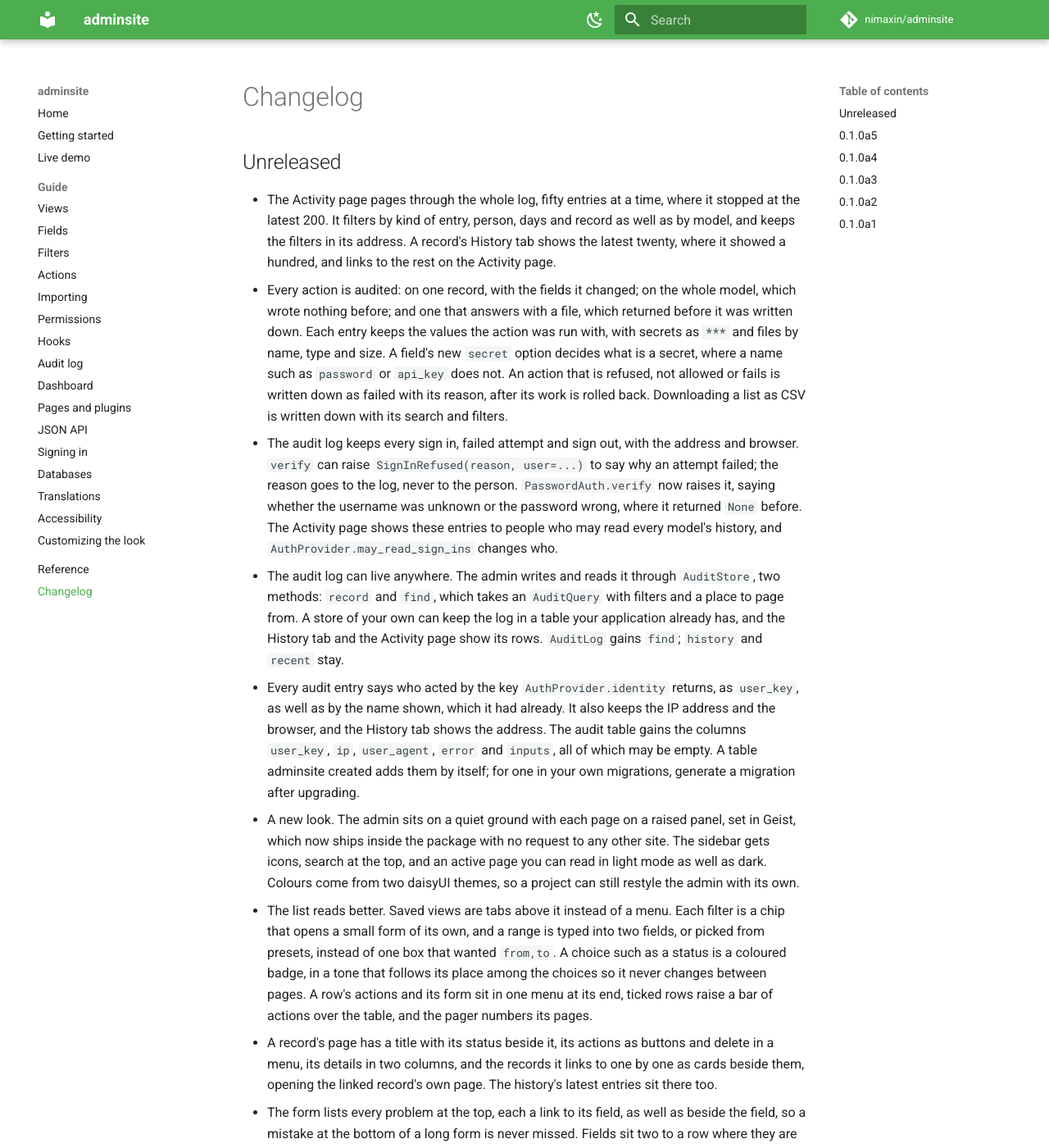
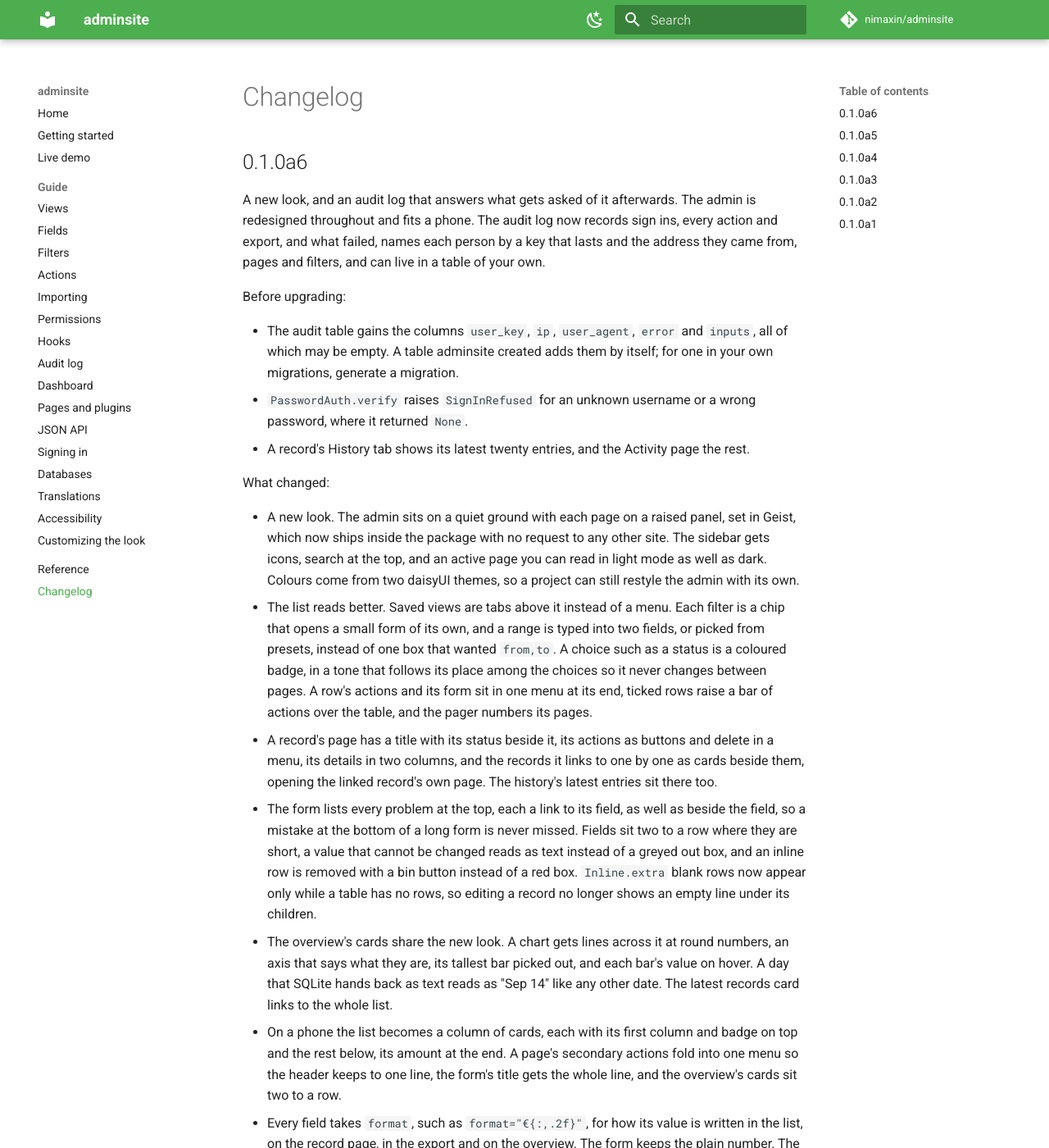
Before and after one commit to nimaxin/adminsite, an MkDocs documentation site: the page built from docs/changelog.md, in a window 1280 px wide and 1400 px high. Shown: the whole window at 82% size. Built offline with MkDocs 1.6.1 and Material for MkDocs 9.7.7, drawn with Linux system fonts in a browser that asks for light colours; comment, search, counter and statistics services are not loaded; some of the changed text lies outside the part shown.

Commit message:
release: 0.1.0a6

````diff
--- a/CHANGELOG.md
+++ b/CHANGELOG.md
@@ -1,33 +1,23 @@
 # Changelog
 
-## Unreleased
+## 0.1.0a6
 
-- The Activity page pages through the whole log, fifty entries at a time, where it stopped at the
-  latest 200. It filters by kind of entry, person, days and record as well as by model, and keeps
-  the filters in its address. A record's History tab shows the latest twenty, where it showed a
-  hundred, and links to the rest on the Activity page.
-- Every action is audited: on one record, with the fields it changed; on the whole model, which
-  wrote nothing before; and one that answers with a file, which returned before it was written
-  down. Each entry keeps the values the action was run with, with secrets as `***` and files by
-  name, type and size. A field's new `secret` option decides what is a secret, where a name such
-  as `password` or `api_key` does not. An action that is refused, not allowed or fails is written
-  down as failed with its reason, after its work is rolled back. Downloading a list as CSV is
-  written down with its search and filters.
-- The audit log keeps every sign in, failed attempt and sign out, with the address and browser.
-  `verify` can raise `SignInRefused(reason, user=...)` to say why an attempt failed; the reason
-  goes to the log, never to the person. `PasswordAuth.verify` now raises it, saying whether the
-  username was unknown or the password wrong, where it returned `None` before. The Activity page
-  shows these entries to people who may read every model's history, and
-  `AuthProvider.may_read_sign_ins` changes who.
-- The audit log can live anywhere. The admin writes and reads it through `AuditStore`, two
-  methods: `record` and `find`, which takes an `AuditQuery` with filters and a place to page from.
-  A store of your own can keep the log in a table your application already has, and the History
-  tab and the Activity page show its rows. `AuditLog` gains `find`; `history` and `recent` stay.
-- Every audit entry says who acted by the key `AuthProvider.identity` returns, as `user_key`, as
-  well as by the name shown, which it had already. It also keeps the IP address and the browser,
-  and the History tab shows the address. The audit table gains the columns `user_key`, `ip`,
-  `user_agent`, `error` and `inputs`, all of which may be empty. A table adminsite created adds
-  them by itself; for one in your own migrations, generate a migration after upgrading.
+A new look, and an audit log that answers what gets asked of it afterwards. The admin is
+redesigned throughout and fits a phone. The audit log now records sign ins, every action and
+export, and what failed, names each person by a key that lasts and the address they came from,
+pages and filters, and can live in a table of your own.
+
+Before upgrading:
+
+- The audit table gains the columns `user_key`, `ip`, `user_agent`, `error` and `inputs`, all of
+  which may be empty. A table adminsite created adds them by itself; for one in your own
+  migrations, generate a migration.
+- `PasswordAuth.verify` raises `SignInRefused` for an unknown username or a wrong password, where
+  it returned `None`.
+- A record's History tab shows its latest twenty entries, and the Activity page the rest.
+
+What changed:
+
 - A new look. The admin sits on a quiet ground with each page on a raised panel, set in Geist,
   which now ships inside the package with no request to any other site. The sidebar gets icons,
   search at the top, and an active page you can read in light mode as well as dark. Colours
@@ -65,6 +55,32 @@
 - In a short window the overview and the forms no longer make the whole page scroll. The chart's
   numbers for screen readers were hidden from sight but kept their full height, and text kept
   for screen readers low in a long form was placed against the page instead of the panel.
+- Every audit entry says who acted by the key `AuthProvider.identity` returns, as `user_key`, as
+  well as by the name shown, which it had already. It also keeps the IP address and the browser,
+  and the History tab shows the address. The audit table gains the columns `user_key`, `ip`,
+  `user_agent`, `error` and `inputs`, all of which may be empty. A table adminsite created adds
+  them by itself; for one in your own migrations, generate a migration after upgrading.
+- The audit log can live anywhere. The admin writes and reads it through `AuditStore`, two
+  methods: `record` and `find`, which takes an `AuditQuery` with filters and a place to page from.
+  A store of your own can keep the log in a table your application already has, and the History
+  tab and the Activity page show its rows. `AuditLog` gains `find`; `history` and `recent` stay.
+- The audit log keeps every sign in, failed attempt and sign out, with the address and browser.
+  `verify` can raise `SignInRefused(reason, user=...)` to say why an attempt failed; the reason
+  goes to the log, never to the person. `PasswordAuth.verify` now raises it, saying whether the
+  username was unknown or the password wrong, where it returned `None` before. The Activity page
+  shows these entries to people who may read every model's history, and
+  `AuthProvider.may_read_sign_ins` changes who.
+- Every action is audited: on one record, with the fields it changed; on the whole model, which
+  wrote nothing before; and one that answers with a file, which returned before it was written
+  down. Each entry keeps the values the action was run with, with secrets as `***` and files by
+  name, type and size. A field's new `secret` option decides what is a secret, where a name such
+  as `password` or `api_key` does not. An action that is refused, not allowed or fails is written
+  down as failed with its reason, after its work is rolled back. Downloading a list as CSV is
+  written down with its search and filters.
+- The Activity page pages through the whole log, fifty entries at a time, where it stopped at the
+  latest 200. It filters by kind of entry, person, days and record as well as by model, and keeps
+  the filters in its address. A record's History tab shows the latest twenty, where it showed a
+  hundred, and links to the rest on the Activity page.
 
 ## 0.1.0a5
 
--- a/docs/getting-started.md
+++ b/docs/getting-started.md
@@ -3,7 +3,7 @@
 ## Install
 
 ```
-pip install adminsite==0.1.0a5
+pip install adminsite==0.1.0a6
 ```
 
 adminsite does not pull in a database driver. Add the one you use, for example `asyncpg` or
--- a/pyproject.toml
+++ b/pyproject.toml
@@ -1,6 +1,6 @@
 [project]
 name = "adminsite"
-version = "0.1.0a5"
+version = "0.1.0a6"
 description = "Admin panel for SQLAlchemy models, mounted into Starlette, FastAPI or Litestar."
 readme = "README.md"
 requires-python = ">=3.11"
````
Also changed, not shown: README.md (+1 -1 lines), docs/index.md (+1 -1 lines), 1 other file.
